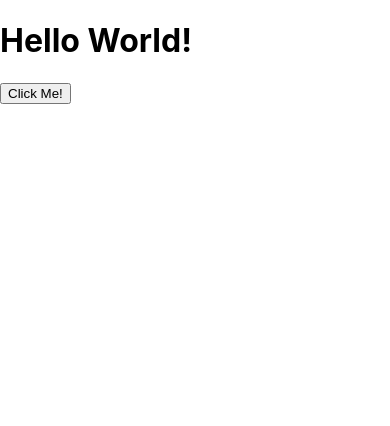
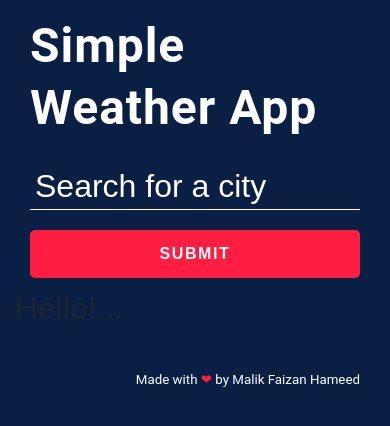
Before and after one commit to malikfaizanhameed/Weather-App-Using-React, a React (Create React App) app: page / in a window 390 px wide. Shown: the top 426 px of the page. Built offline with nearby package versions, Linux system fonts and the light colour scheme.

Commit message:
first commit

```diff
--- a/public/index.html
+++ b/public/index.html
@@ -24,10 +24,10 @@
       work correctly both with client-side routing and a non-root public URL.
       Learn how to configure a non-root public URL by running `npm run build`.
     -->
-    <title>React App</title>
+    <title>React Weather App</title>
   </head>
   <body>
-    <noscript>You need to enable JavaScript to run this app.</noscript>
+    <!-- <noscript>You need to enable JavaScript to run this app.</noscript> -->
     <div id="root"></div>
     <!--
       This HTML file is a template.
@@ -39,5 +39,6 @@
       To begin the development, run `npm start` or `yarn start`.
       To create a production bundle, use `npm run build` or `yarn build`.
     -->
+    <script src="/weather-app/src/index.js"></script>
   </body>
 </html>
--- a/src/App.js
+++ b/src/App.js
@@ -1,14 +1,18 @@
 import React from 'react';
+import Form from './Form';
+import Tile from './Tile';
+import Footer from './Footer';
+import Header from './Header';
 
-function  clicked() {
-  console.log('Clicked!');
-}
+
 
 function App() {
   return (
     <div>
-      <h1>Hello World!</h1>
-      <button onClick={clicked}>Click Me!</button>
+      <Header />
+      <Form />
+      <Tile />
+      <Footer />
     </div>
   )
 }
--- /dev/null
+++ b/src/Footer.js
@@ -0,0 +1,15 @@
+import { waitForElementToBeRemoved } from '@testing-library/react';
+import React from 'react';
+
+function Footer() {
+    return (
+        <footer className="page-footer">
+            <div className="container">
+                <small> Made with <span>❤</span> by Malik Faizan Hameed </small>
+            </div>
+        </footer>
+    )
+
+}
+
+export default Footer;
--- /dev/null
+++ b/src/Form.js
@@ -0,0 +1,37 @@
+import React, { Component } from 'react';
+
+
+
+class Form extends Component {
+    constructor() {
+        super()
+        this.state = {
+            cityName: ''
+        }
+    }
+
+    handleClick() {
+        console.log('Clicked!')
+    }
+    render() {
+        return (
+            <div>
+                <section className="top-banner">
+                    <div className="container">
+                        <form>
+                            <input
+                                type="text"
+                                placeholder="Search for a city"
+                                name='cityName'
+                            />
+                            <button onClick={this.handleClick}>SUBMIT</button>
+                            <span className="msg"></span>
+                        </form>
+                    </div>
+                </section>
+            </div>
+        )
+    }
+}
+
+export default Form;
--- /dev/null
+++ b/src/Header.js
@@ -0,0 +1,13 @@
+import React from 'react';
+
+function Header() {
+    return (
+        <section className="top-banner">
+            <div className="container">
+                <h1 className="heading">Simple Weather App</h1>
+            </div>
+        </section>
+    )
+}
+
+export default Header;
--- /dev/null
+++ b/src/Tile.js
@@ -0,0 +1,9 @@
+import React from 'react';
+
+function Tile(props) {
+    return (
+        <h1>Hello!...</h1>
+    )
+}
+
+export default Tile;
--- a/src/index.css
+++ b/src/index.css
@@ -1,13 +1,254 @@
-body {
-  margin: 0;
-  font-family: -apple-system, BlinkMacSystemFont, 'Segoe UI', 'Roboto', 'Oxygen',
-    'Ubuntu', 'Cantarell', 'Fira Sans', 'Droid Sans', 'Helvetica Neue',
-    sans-serif;
-  -webkit-font-smoothing: antialiased;
-  -moz-osx-font-smoothing: grayscale;
+/* RESET STYLES
+–––––––––––––––––––––––––––––––––––––––––––––––––– */
+:root {
+  --bg_main: #0a1f44;
+  --text_light: #fff;
+  --text_med: #53627c;
+  --text_dark: #1e2432;
+  --red: #ff1e42;
+  --darkred: #c3112d;
+  --orange: #ff8c00;
 }
 
-code {
-  font-family: source-code-pro, Menlo, Monaco, Consolas, 'Courier New',
-    monospace;
+* {
+  margin: 0;
+  padding: 0;
+  box-sizing: border-box;
+  font-weight: normal;
 }
+
+a {
+  color: inherit;
+  text-decoration: none;
+}
+
+button {
+  cursor: pointer;
+}
+
+input {
+  -webkit-appearance: none;
+}
+
+button,
+input {
+  border: none;
+  background: none;
+  outline: none;
+  color: inherit;
+}
+
+img {
+  display: block;
+  max-width: 100%;
+  height: auto;
+}
+
+ul {
+  list-style: none;
+}
+
+body {
+  font: 1rem/1.3 "Roboto", sans-serif;
+  background: var(--bg_main);
+  color: var(--text_dark);
+  padding: 50px;
+}
+
+.container {
+  width: 100%;
+  max-width: 1200px;
+  margin: 0 auto;
+  padding: 0 15px;
+}
+
+
+/* SECTION #1
+–––––––––––––––––––––––––––––––––––––––––––––––––– */
+.top-banner {
+  color: var(--text_light);
+}
+
+.heading {
+  font-weight: bold;
+  font-size: 4rem;
+  letter-spacing: 0.02em;
+  padding: 0 0 30px 0;
+}
+
+.top-banner form {
+  position: relative;
+  display: flex;
+  align-items: center;
+}
+
+.top-banner form input {
+  font-size: 2rem;
+  height: 40px;
+  padding: 5px 5px 10px;
+  border-bottom: 1px solid;
+}
+
+.top-banner form input::placeholder {
+  color: currentColor;
+}
+
+.top-banner form button {
+  font-size: 1rem;
+  font-weight: bold;
+  letter-spacing: 0.1em;
+  padding: 15px 20px;
+  margin-left: 15px;
+  border-radius: 5px;
+  background: var(--red);
+  transition: background 0.3s ease-in-out;
+}
+
+.top-banner form button:hover {
+  background: var(--darkred);
+}
+
+.top-banner form .msg {
+  position: absolute;
+  bottom: -40px;
+  left: 0;
+  max-width: 450px;
+  min-height: 40px;
+}
+
+
+/* SECTION #2
+–––––––––––––––––––––––––––––––––––––––––––––––––– */
+.ajax-section {
+  margin: 70px 0 20px;
+}
+
+.ajax-section .cities {
+  display: grid;
+  grid-gap: 32px 20px;
+  grid-template-columns: repeat(4, 1fr);
+}
+
+.ajax-section .city {
+  position: relative;
+  padding: 40px 10%;
+  border-radius: 20px;
+  background: var(--text_light);
+  color: var(--text_med);
+}
+
+.ajax-section .city::after {
+  content: '';
+  width: 90%;
+  height: 50px;
+  position: absolute;
+  bottom: -12px;
+  left: 5%;
+  z-index: -1;
+  opacity: 0.3;
+  border-radius: 20px;
+  background: var(--text_light);
+}
+
+.ajax-section figcaption {
+  margin-top: 10px;
+  text-transform: uppercase;
+  letter-spacing: 0.05em;
+}
+
+.ajax-section .city-temp {
+  font-size: 5rem;
+  font-weight: bold;
+  margin-top: 10px;
+  color: var(--text_dark);
+}
+
+.ajax-section .city sup {
+  font-size: 0.5em;
+}
+
+.ajax-section .city-name sup {
+  padding: 0.2em 0.6em;
+  border-radius: 30px;
+  color: var(--text_light);
+  background: var(--orange);
+}
+
+.ajax-section .city-icon {
+  margin-top: 10px;
+  width: 100px;
+  height: 100px;
+}
+
+
+/* FOOTER
+–––––––––––––––––––––––––––––––––––––––––––––––––– */
+.page-footer {
+  text-align: right;
+  font-size: 1rem;
+  color: var(--text_light);
+  margin-top: 40px;
+}
+
+.page-footer span {
+  color: var(--red);
+}
+
+
+/* MQ
+–––––––––––––––––––––––––––––––––––––––––––––––––– */
+@media screen and (max-width: 1000px) {
+  body {
+    padding: 30px;
+  }
+
+  .ajax-section .cities {
+    grid-template-columns: repeat(3, 1fr);
+  }
+}
+
+@media screen and (max-width: 700px) {
+  .heading,
+  .ajax-section .city-temp {
+    font-size: 3rem;
+  }
+
+  .ajax-section {
+    margin-top: 20px;
+  }
+
+  .top-banner form {
+    flex-direction: column;
+    align-items: flex-start;
+  }
+
+  .top-banner form input,
+  .top-banner form button {
+    width: 100%;
+  }
+
+  .top-banner form button {
+    margin: 20px 0 0 0;
+  }
+
+  .top-banner form .msg {
+    position: static;
+    max-width: none;
+    min-height: 0;
+    margin-top: 10px;
+  }
+
+  .ajax-section .cities {
+    grid-template-columns: repeat(2, 1fr);
+  }
+}
+
+@media screen and (max-width: 500px) {
+  body {
+    padding: 15px;
+  }
+
+  .ajax-section .cities {
+    grid-template-columns: repeat(1, 1fr);
+  }
+}
```
Also changed, not shown: 2 other files (tests, documents, lock files or other folders).
